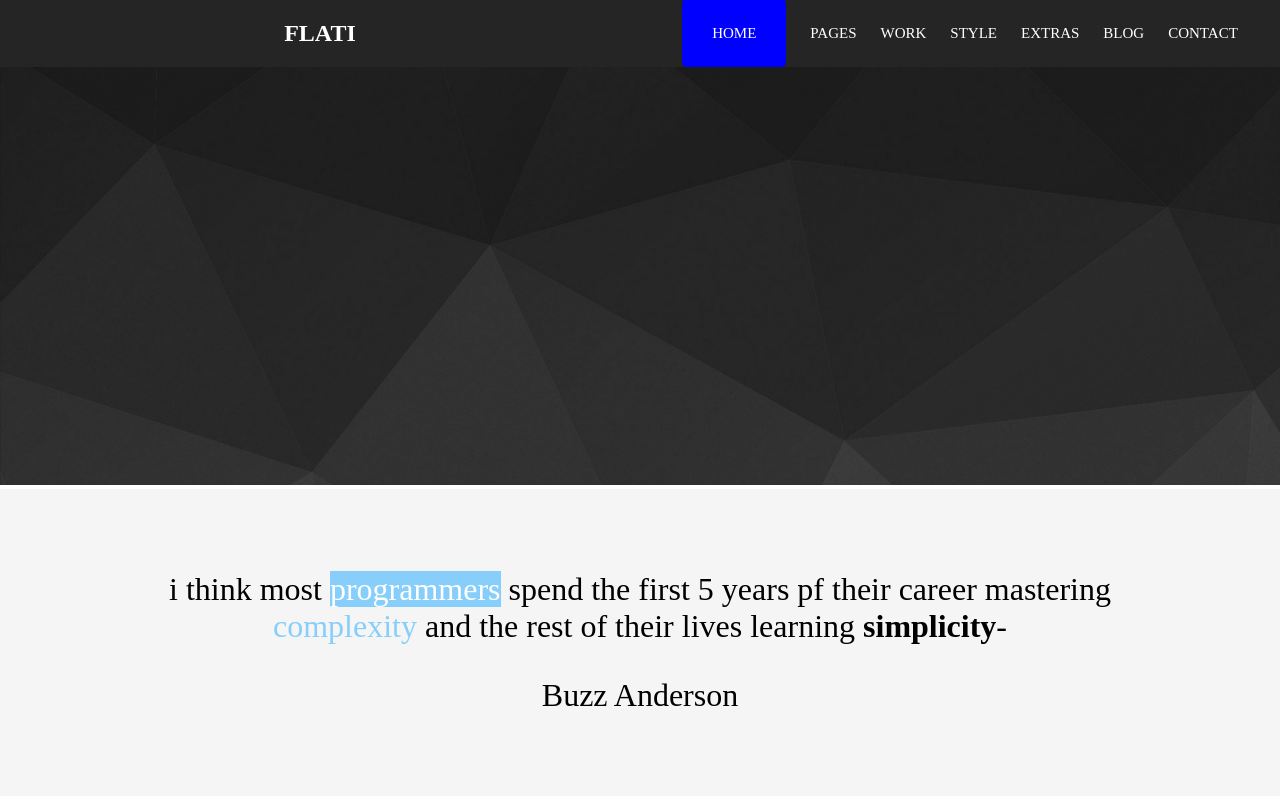
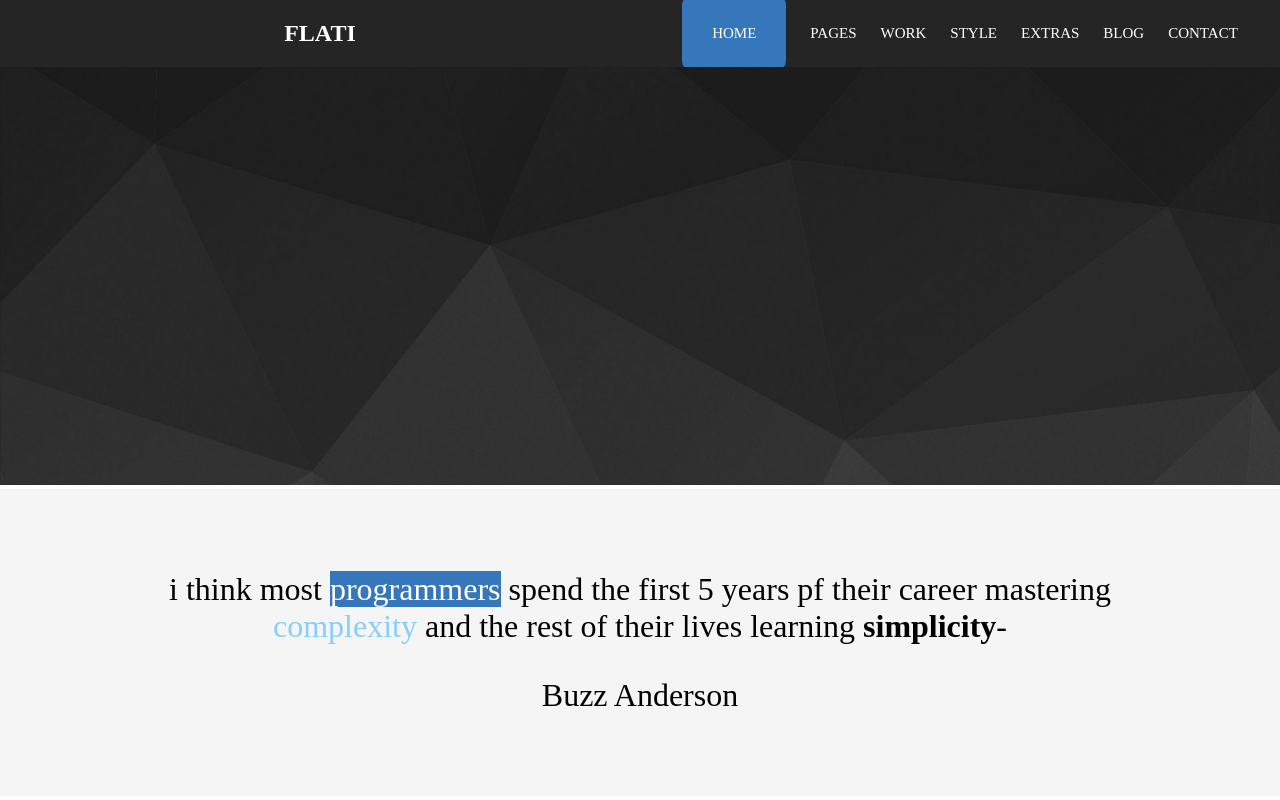
Before and after one commit to Jonathan-HL/Flati-sass, a website: page index.html in a window 1280 px wide. Shown: the top 800 px of the page. Drawn offline with Linux system fonts and the light colour scheme.

Commit message:
Finito site

```diff
--- a/src/sass/style.sass
+++ b/src/sass/style.sass
@@ -22,7 +22,7 @@ header
              padding: 10px
              font-size: 15px
          span
-             background-color: blue
+             background-color:#3676BB
              border-radius: 10px
              padding: 30px
     img
@@ -38,7 +38,7 @@ header
          font-size: xx-large
     span
          &:first-child
-            background-color: #87CEFA
+            background-color: #3676BB
             color: white
     span
          &:last-of-type
@@ -113,6 +113,7 @@ footer
         flex-direction: column
     .sc2
         flex-direction: column
+        margin: 0
     .sc3
         flex-direction: column
         margin: 0px 0px
```
Also changed, not shown: public/css/style.css, 1 other file.
